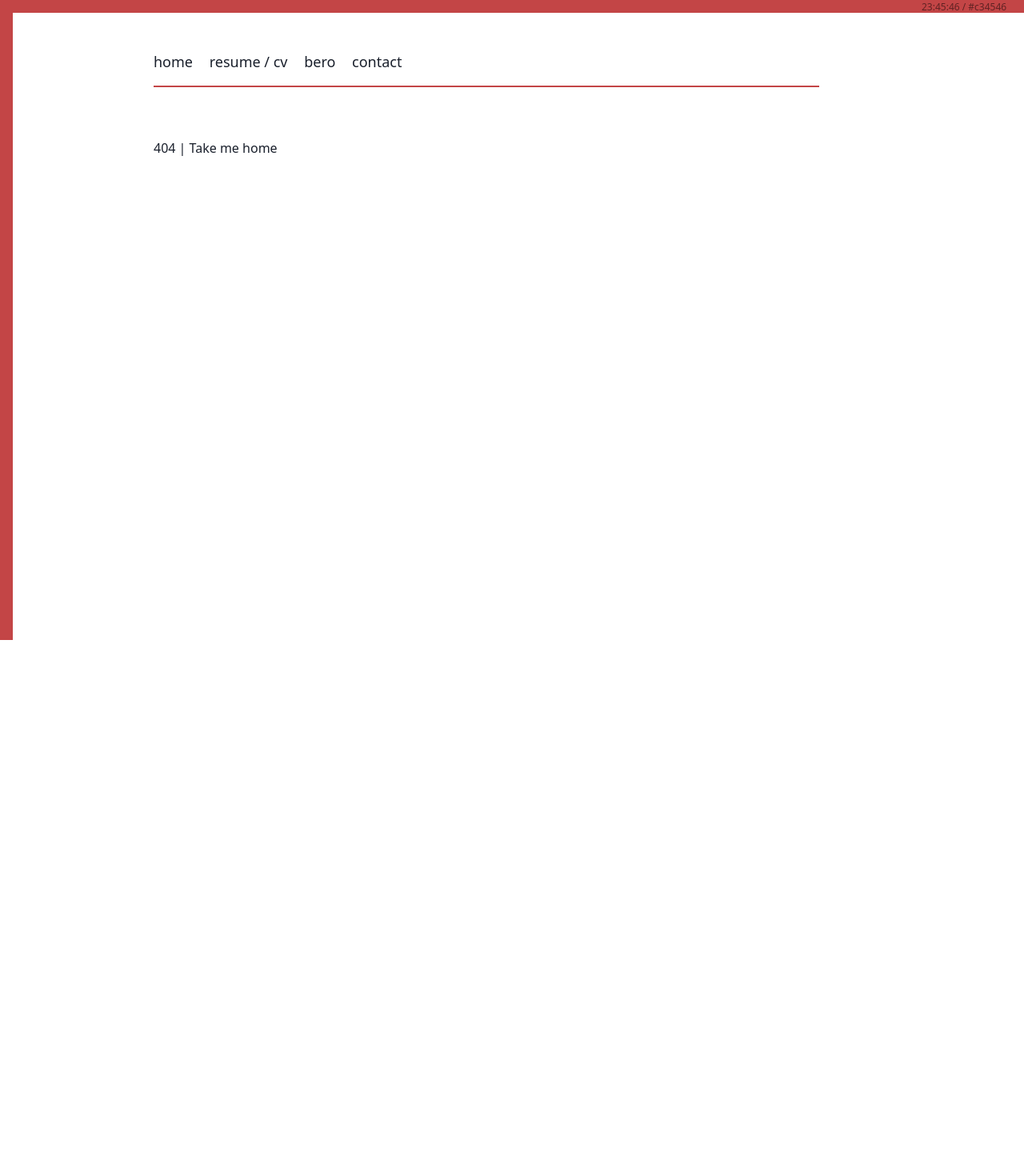
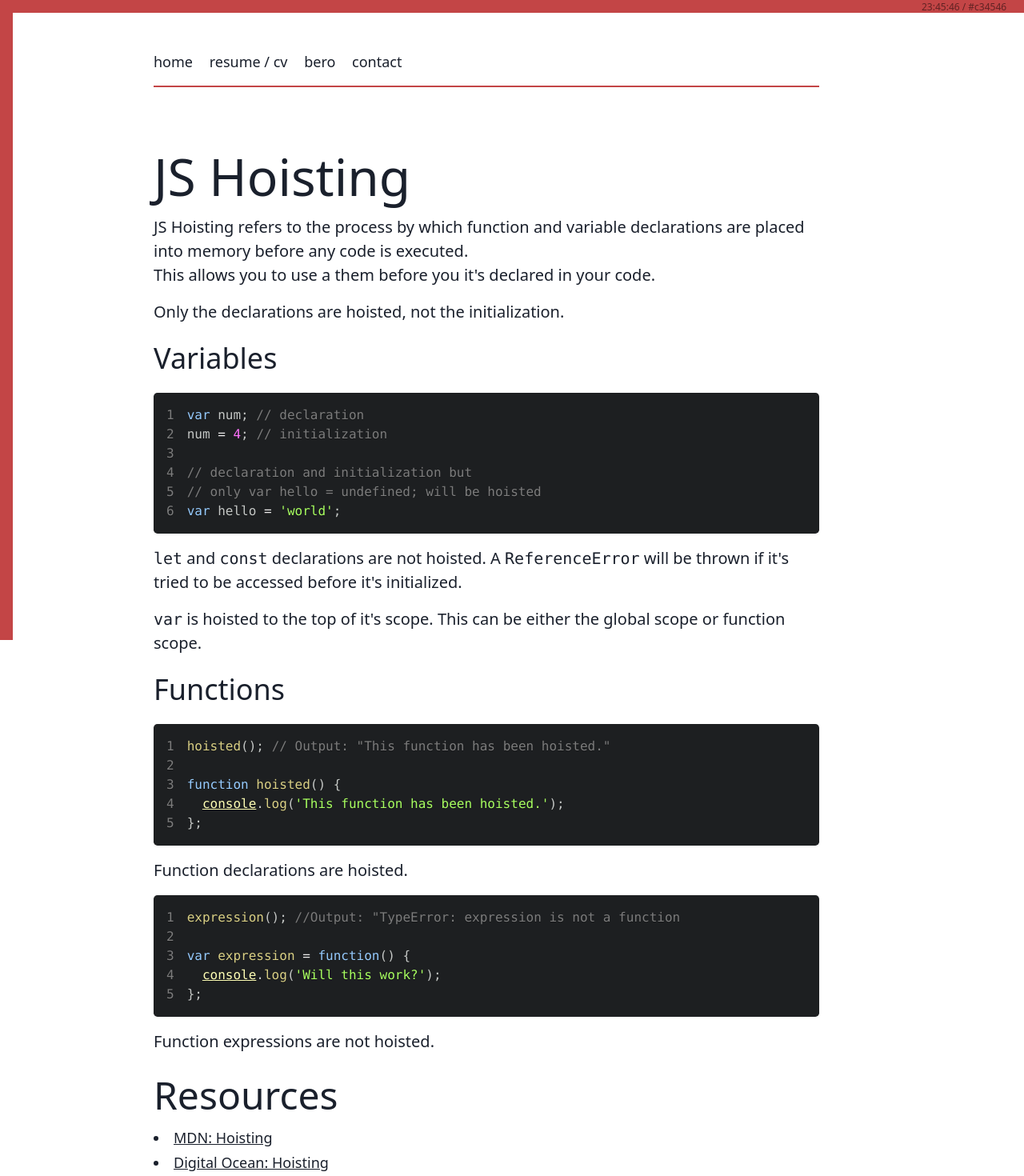
Before and after one commit to searleb/billsearle.me, a Next.js app: page /learning/js-hoisting in a window 1280 px wide. Before the commit this address had no page. Shown: the top 1470 px of the page at 80% size. Before the commit the page ends 800 px from the top, so only its background shows below. Built offline with nearby package versions, Linux system fonts and the light colour scheme.

Commit message:
Hoisting

```diff
--- /dev/null
+++ b/src/pages/learning/js-hoisting/index.js
@@ -0,0 +1,96 @@
+import PropTypes from 'prop-types';
+import Layout from 'components/Layout';
+import Code from 'components/Code';
+import Link from 'components/Link';
+
+const Quote = ({ children }) => (
+  <blockquote className="block pl-2 my-4 italic border-l-2">
+    {children}
+  </blockquote>
+);
+
+Quote.propTypes = {
+  children: PropTypes.node.isRequired,
+};
+
+const Hoisting = () => (
+  <Layout>
+    <h1>JS Hoisting</h1>
+    <p>
+      JS Hoisting refers to the process by which function and
+      variable declarations
+      are placed into memory before any code is executed.
+      <br />
+      This allows you to use a them before you it's declared in your code.
+    </p>
+    <p>
+      Only the declarations are hoisted, not the initialization.
+    </p>
+    <h3>Variables</h3>
+    <Code>{
+`var num; // declaration
+num = 4; // initialization
+
+// declaration and initialization but
+// only var hello = undefined; will be hoisted
+var hello = 'world';`
+    }
+    </Code>
+    <p>
+      <code>let</code> and <code>const</code> declarations are not hoisted.
+      A <code>ReferenceError</code> will be thrown if it's tried to be accessed
+      before it's initialized.
+    </p>
+
+    <p>
+      <code>var</code> is hoisted to the top of it's scope.
+      This can be either the global scope or function scope.
+    </p>
+
+    <h3>Functions</h3>
+
+    <Code>{
+`hoisted(); // Output: "This function has been hoisted."
+
+function hoisted() {
+  console.log('This function has been hoisted.');
+};`
+    }
+    </Code>
+    <p>
+      Function declarations are hoisted.
+    </p>
+
+    <Code>{
+`expression(); //Output: "TypeError: expression is not a function
+
+var expression = function() {
+  console.log('Will this work?');
+};`
+    }
+    </Code>
+    <p>
+      Function expressions are not hoisted.
+    </p>
+
+    <h2>Resources</h2>
+    <ul className="list-disc list-inside">
+      <li>
+        <Link
+          href="https://developer.mozilla.org/en-US/docs/Glossary/Hoisting"
+          underline
+          text="MDN: Hoisting"
+        />
+      </li>
+      <li>
+        <Link
+          href="https://www.digitalocean.com/community/tutorials/understanding-hoisting-in-javascript"
+          underline
+          text="Digital Ocean: Hoisting"
+        />
+      </li>
+    </ul>
+  </Layout>
+);
+
+export default Hoisting;
```
